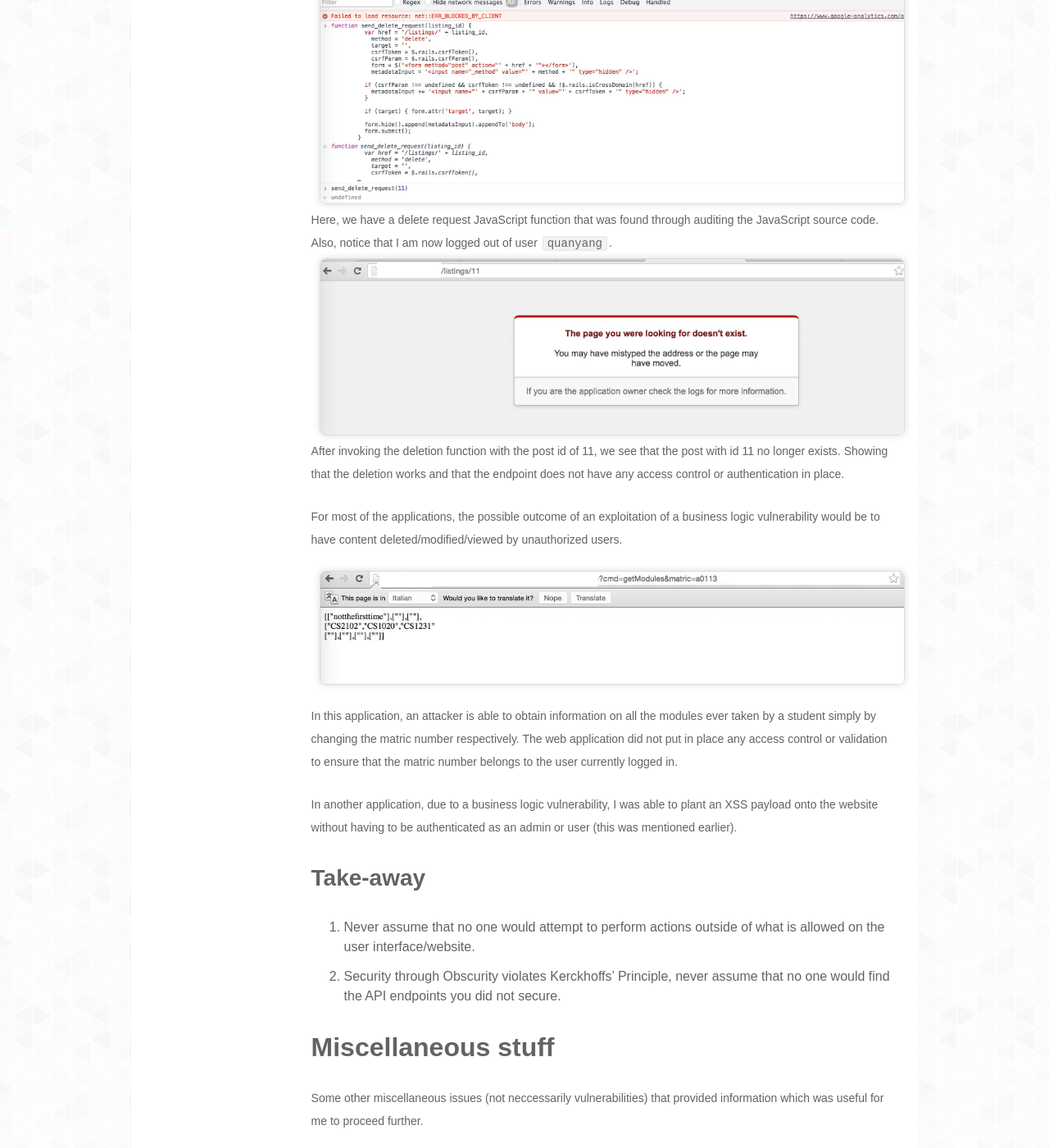
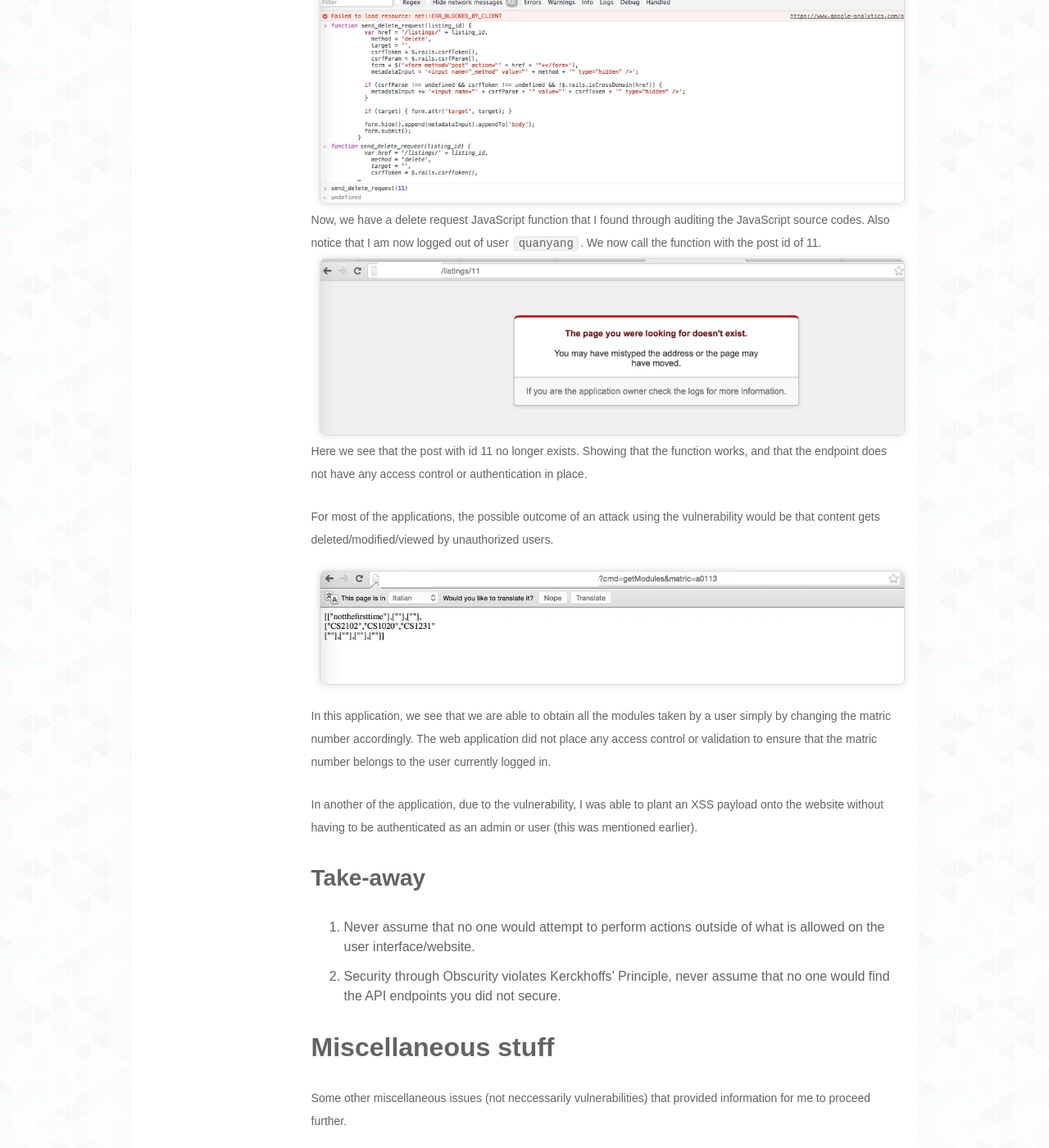
Before and after one commit to quanyang/quanyang.github.io, a Jekyll site: the page built from _posts/blog/2016-04-22-defense-of-the-applications.md, in a window 1280 px wide and 1400 px high, scrolled down 5615 px. Shown: the whole window at 82% size. Built offline with Jekyll 4.4.1, drawn with Linux system fonts in a browser that asks for light colours; nearby versions of some CDN libraries; comment, search, counter and statistics services are not loaded.

Commit message:
Revert "Correcting my language again"
This reverts commit 8d9aa87c44e6b9c7b8634bbde372cdfe33e76a0c.

```diff
--- a/_posts/blog/2016-04-22-defense-of-the-applications.md
+++ b/_posts/blog/2016-04-22-defense-of-the-applications.md
@@ -76,24 +76,24 @@ The following is an example using one of the 12 application:
 ![](/resources/images/dota/bl1.png)
 Here, we are looking at a post made by `quanyang` with the post id of 11.
 ![](/resources/images/dota/bl2.png)
-Here, we have a delete request JavaScript function that was found through auditing the JavaScript source code. Also, notice that I am now logged out of user `quanyang`.
+Now, we have a delete request JavaScript function that I found through auditing the JavaScript source codes. Also notice that I am now logged out of user `quanyang`. We now call the function with the post id of 11.
 ![](/resources/images/dota/bl3.png)
-After invoking the deletion function with the post id of 11, we see that the post with id 11 no longer exists. Showing that the deletion works and that the endpoint does not have any access control or authentication in place.
+Here we see that the post with id 11 no longer exists. Showing that the function works, and that the endpoint does not have any access control or authentication in place.
 
-For most of the applications, the possible outcome of an exploitation of a business logic vulnerability would be to have content deleted/modified/viewed by unauthorized users.
+For most of the applications, the possible outcome of an attack using the vulnerability would be that content gets deleted/modified/viewed by unauthorized users.
 
 ![](/resources/images/dota/bl4.png)
 
-In this application, an attacker is able to obtain information on all the modules ever taken by a student simply by changing the matric number respectively. The web application did not put in place any access control or validation to ensure that the matric number belongs to the user currently logged in.
+In this application, we see that we are able to obtain all the modules taken by a user simply by changing the matric number accordingly. The web application did not place any access control or validation to ensure that the matric number belongs to the user currently logged in.
 
-In another application, due to a business logic vulnerability, I was able to plant an XSS payload onto the website without having to be authenticated as an admin or user (this was mentioned earlier).
+In another of the application, due to the vulnerability, I was able to plant an XSS payload onto the website without having to be authenticated as an admin or user (this was mentioned earlier).
 
 ## Take-away
 1. Never assume that no one would attempt to perform actions outside of what is allowed on the user interface/website.
 2. Security through Obscurity violates Kerckhoffs' Principle, never assume that no one would find the API endpoints you did not secure.
 
 # Miscellaneous stuff
-Some other miscellaneous issues (not neccessarily vulnerabilities) that provided information which was useful for me to proceed further.
+Some other miscellaneous issues (not neccessarily vulnerabilities) that provided information for me to proceed further.
 
 ### Directory Enumeration
 ![](/resources/images/dota/DE.png){: width="400px"}
```
